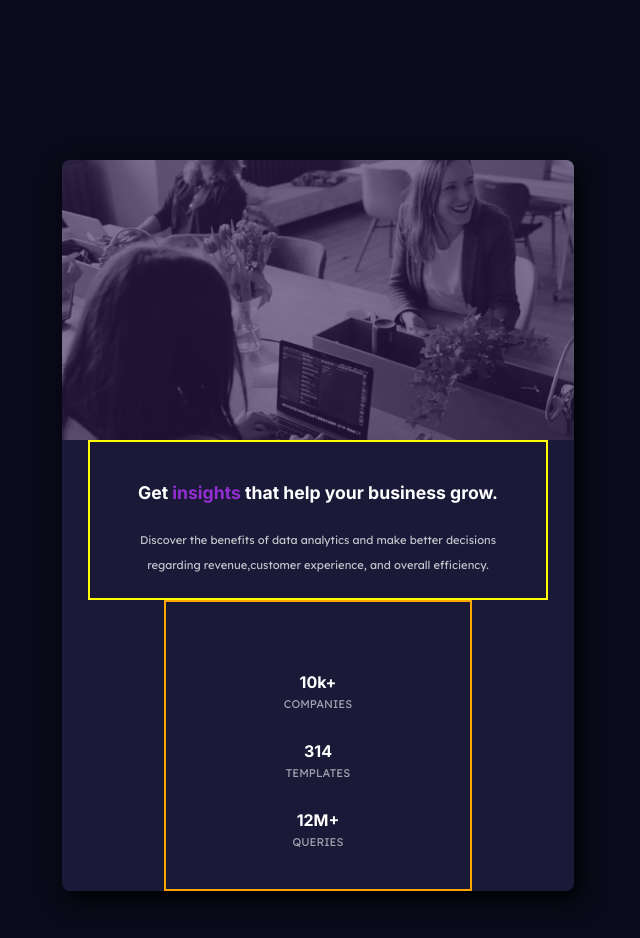
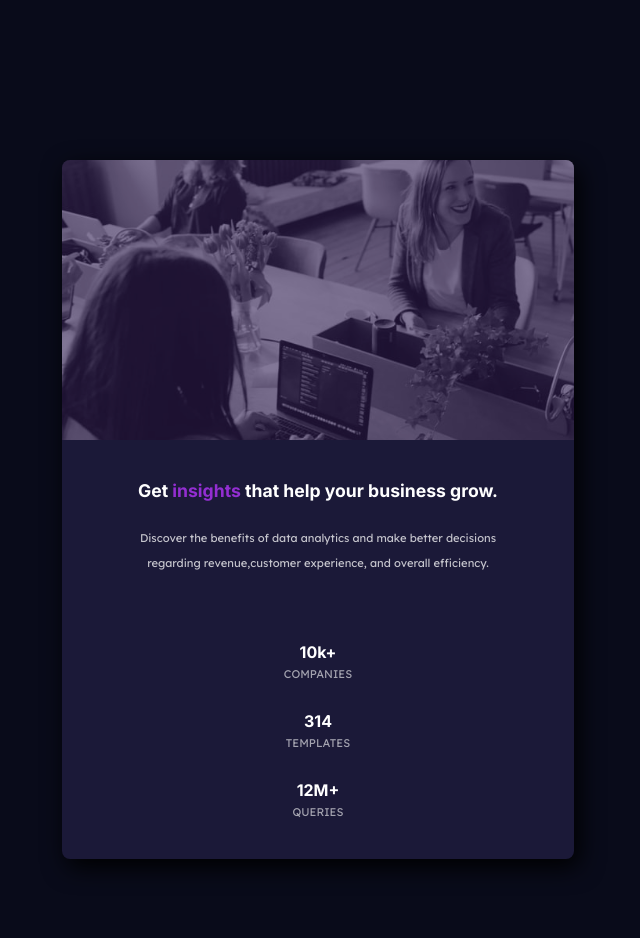
Before and after one commit to Simonecyber/Stat_card_component, a plain HTML site: page index.html in a window 1280 px wide. Shown: the whole page, without its empty margins (322-962 px from the left). Drawn offline with Linux system fonts and the light colour scheme.

Commit message:
delete border to build structure

```diff
--- a/style.css
+++ b/style.css
@@ -180,7 +180,6 @@ body{
     align-items: center;
     text-align: center;
     padding:5vh 0 0 0;
-    border: 2px solid yellow;
 
 }
 
@@ -203,8 +202,7 @@ body{
     justify-content: space-between;
     align-items: center;
     text-align: center;
-    padding: 5vh 0 5vh 0;
-    border: 2px solid orange;
+    padding: 2vh 0 5vh 0;
 }
 .data__element{
     margin-top:30px;
```
